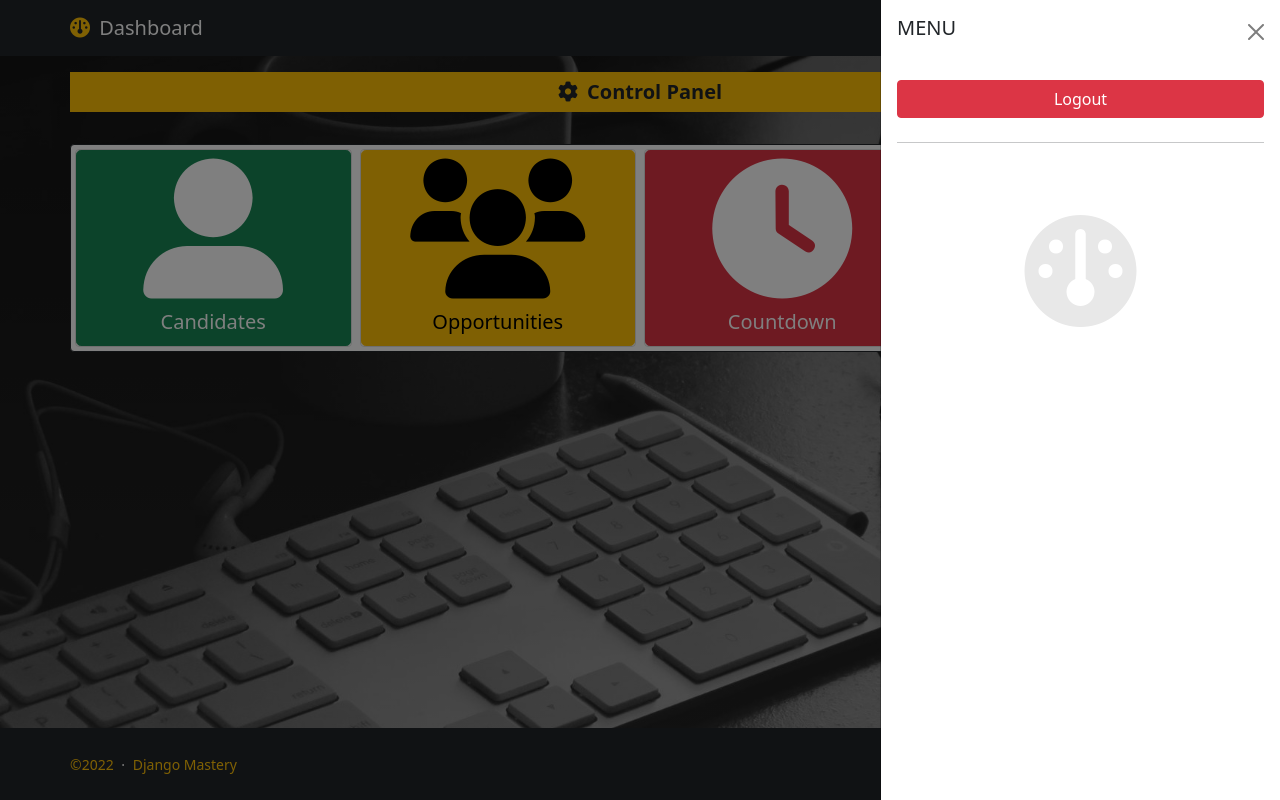
After one commit to Pythonian/django_mastery, a Django app: page /dashboard/ in a window 1280 px wide, after a click on "Menu". The commit adds this page. Run offline with Django 4.2, Linux system fonts and the light colour scheme; the visitor is signed in with stand-in values (Sample User, id 1); some libraries are stand-ins or nearby versions.

Commit message:
Logout and Login functionalities

```diff
--- a/config/settings.py
+++ b/config/settings.py
@@ -134,3 +134,9 @@ EMAIL_HOST_USER = ''
 EMAIL_HOST_PASSWORD = ''
 EMAIL_PORT = '2525'
 EMAIL_USE_TLS = True
+
+LOGIN_REDIRECT_URL = 'dashboard'
+
+LOGOUT_REDIRECT_URL = 'home'
+
+LOGIN_URL = 'login'
--- a/config/urls.py
+++ b/config/urls.py
@@ -7,6 +7,7 @@ from django.conf.urls.static import static
 
 urlpatterns = [
     path('admin/', admin.site.urls),
+    path('account/', include('django.contrib.auth.urls')),
     path('', include('human_resource.urls')),
 ]
 
--- a/human_resource/urls.py
+++ b/human_resource/urls.py
@@ -6,5 +6,6 @@ urlpatterns = [
     path('opportunities/', views.opportunities, name='opportunities'),
     path('frontend_email/', views.frontend_email, name='frontend_email'),
     path('backend_email/', views.backend_email, name='backend_email'),
+    path('dashboard/', views.dashboard, name='dashboard'),
     path('', views.home, name='home'),
 ]
--- a/human_resource/views.py
+++ b/human_resource/views.py
@@ -4,6 +4,8 @@ from django.contrib import messages
 from django.core.mail import EmailMultiAlternatives
 from django.template import loader
 from django.conf import settings
+from django.contrib.auth.decorators import login_required
+from django.views.decorators.cache import cache_control
 
 from .models import RegisteredEmail
 
@@ -77,3 +79,14 @@ def backend_email(request):
     context = {}
 
     return render(request, template_name, context)
+
+
+# Destroy session upon logout
+@cache_control(no_cache=True, must_revalidate=True, no_store=True)
+@login_required
+def dashboard(request):
+
+    template_name = 'dashboard.html'
+    context = {}
+
+    return render(request, template_name, context)
--- a/static/scripts/app.js
+++ b/static/scripts/app.js
@@ -205,3 +205,13 @@ $("input[name=age]").on("input", function() {
         this.value = this.value.replace(/^0/, "")
     }
 });
+
+// Hide/show passwordt toggle
+function togglePassword() {
+    var p = document.getElementById("id_password");
+    if (p.type === 'password') {
+        p.type = "text";
+    } else {
+        p.type = "password";
+    }
+}
--- a/static/styles/app.css
+++ b/static/styles/app.css
@@ -1,4 +1,4 @@
-body {
+.background-image {
     background-image: linear-gradient(rgba(0,0,0,0.6), rgba(0,0,0,0.3)),
                       url("/static/images/bg-image.jpg");
     background-position: center 0px;
@@ -9,7 +9,7 @@ body {
 
 #preloader {
     border: 6px solid #e5e5e5;
-    border-top-color: #ffc107;
+    border-top-color: orange;
     left: calc(50% - 32px);
     z-index: 1;
     animation: preloader 1.2s;
@@ -21,6 +21,31 @@ body {
         transform: rotate(360deg);
         opacity: 0;
     }
+}
+
+.watermark {
+    color: #e8e8e8;
+}
+
+.card-border-top {
+    border-top: 6px solid #ffc107;
+    border-radius: 10px;
+}
+
+.form-check-input:checked {
+    background-color: #ffc107;
+    border: #ffc107;
+    box-shadow: 0 0 8px rgba(250, 190, 88, 1);
+}
+
+.form-check-input {
+    border: #ffc107;
+    box-shadow: 0 0 8px rgba(250, 190, 88, 1);
+}
+
+.form-control:focus {
+    border-color: #ffc107;
+    box-shadow: none;
 }
 
 /* Sweetalert Custom Styles */
--- a/templates/base.html
+++ b/templates/base.html
@@ -12,21 +12,26 @@
     <link rel="stylesheet" href="{% static 'styles/app.css' %}">
     <title>{% block title %}{% endblock %} | Django Mastery</title>
 </head>
-<body class="d-flex flex-column h-100 vh-100">
+<body class="d-flex flex-column h-100 vh-100 background-image">
 
     <div id="preloader" class="rounded-circle position-absolute top-50 p-3"></div>
 
     <div class="flex-shrink-0">
 
         <header class="navbar navbar-expand-lg navbar-dark bg-dark">
-            <nav class="container">
+            <nav class="container px-lg-0">
                 <span class="navbar-brand text-white">
                     {% block navbrand %}
                     <i class="text-warning fas fa-cubes pe-1"></i> Django Mastery
                     {% endblock navbrand %}
                 </span>
                 <!-- Link to navigate between pages -->
-                {% block secondarynav %}{% endblock secondarynav %}
+                {% block secondarynav %}
+                <a href="#" class="text-decoration-none" title="Menu" data-bs-toggle="offcanvas" data-bs-target="#offcanvasMenu" aria-controls="offcanvasMenu">
+                    <i class="text-warning fas fa-bars"></i>
+                </a>
+                {% endblock secondarynav %}
+
             </nav>
         </header>
 
@@ -36,20 +41,46 @@
 
     </div>
 
-    <footer class="bg-dark py-4 mt-auto text-center text-lg-start">
-        <div class="container">
+    <!--=== Footer ===-->
+    <footer class="bg-dark py-4 mt-auto">
+        <div class="container px-0">
             <div class="row align-items-center justify-content-between flex-column flex-sm-row">
                 <div class="col-auto">
-                    <div class="small m-0 text-warning">&copy;{% now "Y" %} &bull; Django Mastery</div>
+                    <div class="small m-0 text-warning">
+                        &copy;{% now "Y" %}
+                        <span class="text-white mx-1">&middot;</span>
+                        Django Mastery
+                    </div>
                 </div>
                 <div class="col-auto">
                     <span class="text-white mx-1">&middot;</span>
-                    <a class="link-warning small" href="javascript:void()">Seyi Pythonian</a>
+                    <a class="link-warning small" href="/">Seyi Pythonian</a>
                     <span class="text-white mx-1">&middot;</span>
                 </div>
             </div>
         </div>
     </footer>
+
+    <!-- Offcanvas menu -->
+    <div class="offcanvas offcanvas-end" tabindex="-1" id="offcanvasMenu" aria-labelledby="offcanvasMenuLabel">
+        <div class="offcanvas-header">
+            <h5 id="offcanvasMenuLabel">MENU</h5>
+            <button type="button" class="btn-close text-reset" data-bs-dismiss="offcanvas" aria-label="Close"></button>
+        </div>
+        <div class="offcanvas-body">
+            <div class="d-grid gap-2">
+                {% block offcanvasmenu %}
+                <a href="{% url 'dashboard' %}" class="btn btn-warning">Login</a>
+                <a href="#" class="btn btn-secondary">FAQ</a>
+                <a href="#" class="btn btn-info">Support</a>
+                <hr>
+                <center>
+                    <i class="fas fa-key fa-7x watermark mt-5"></i>
+                </center>
+                {% endblock offcanvasmenu %}
+            </div>
+        </div>
+    </div>
 
     <!-- Message notifications -->
     {% if messages %}
@@ -69,6 +100,14 @@
         {% endfor %}
     {% endif %}
 
+    <!-- Login errors -->
+    {% if form.errors %}
+        <script src="{% static 'scripts/sweetalert.min.js' %}"></script>
+        <script>
+            swal("Denied!", "Enter your data correctly.", "error")
+        </script>
+    {% endif %}
+
     <!-- jQuery -->
     <script src="{% static 'scripts/jquery-3.6.0.min.js' %}"></script>
     <!-- Bootstrap JS bundle -->
--- /dev/null
+++ b/templates/dashboard.html
@@ -0,0 +1,65 @@
+{% extends "base.html" %}
+
+{% block title %}Dashboard{% endblock %}
+
+{% block navbrand %}
+<i class="text-warning fas fa-gauge pe-1"></i> Dashboard
+{% endblock navbrand %}
+
+<!-- Offcanvas menu -->
+{% block offcanvasmenu %}
+<a class="btn btn-danger" data-bs-toggle="modal" data-bs-target="#logoutModal">Logout</a>
+<hr>
+<center>
+    <i class="fas fa-gauge fa-7x watermark mt-5"></i>
+</center>
+{% endblock offcanvasmenu %}
+
+{% block content %}
+
+<div class="justify-content-center align-items-center row mb-5">
+    <h5 class="bg-warning my-3 py-2 text-center">
+        <strong><i class="fas fa-cog pe-1"></i> Control Panel</strong>
+    </h5>
+    <div class="border-dark card mt-3">
+        <div class="row">
+            <div class="col-xl-3 col-sm-6 p-1">
+                <div class="card bg-transparent">
+                    <button class="btn btn-success btn-lg">
+                        <i class="fas fa-user-alt fa-7x mb-2"></i>
+                        <span class="d-block">Candidates</span>
+                    </button>
+                </div>
+            </div>
+            <div class="col-xl-3 col-sm-6 p-1">
+                <div class="card bg-transparent">
+                    <button class="btn btn-warning btn-lg">
+                        <i class="fas fa-users fa-7x mb-2"></i>
+                        <span class="d-block">Opportunities</span>
+                    </button>
+                </div>
+            </div>
+            <div class="col-xl-3 col-sm-6 p-1">
+                <div class="card bg-transparent">
+                    <button class="btn btn-danger btn-lg">
+                        <i class="fas fa-clock fa-7x mb-2"></i>
+                        <span class="d-block">Countdown</span>
+                    </button>
+                </div>
+            </div>
+            <div class="col-xl-3 col-sm-6 p-1">
+                <div class="card bg-transparent">
+                    <button class="btn btn-primary btn-lg">
+                        <i class="fas fa-file-alt fa-7x mb-2"></i>
+                        <span class="d-block">Notepad</span>
+                    </button>
+                </div>
+            </div>
+        </div>
+    </div>
+</div>
+
+<!--=== Modals ===-->
+{% include "modals/logout_confirm.html" %}
+
+{% endblock content %}
--- a/templates/home.html
+++ b/templates/home.html
@@ -1,12 +1,6 @@
 {% extends 'base.html' %}
 
 {% block title %}Home{% endblock %}
-
-{% block secondarynav %}
-<a href="" class="text-decoration-none" title="Menu">
-    <i class="text-warning fas fa-bars"></i>
-</a>
-{% endblock secondarynav %}
 
 <!-- Page content -->
 {% block content %}
--- a/templates/modals/backend.html
+++ b/templates/modals/backend.html
@@ -1,4 +1,4 @@
-{% extends "modals/base.html" %}
+{% extends "modals/base_modal_form.html" %}
 
 <!-- Modal ID-->
 {% block modal-id %}id="backendModal"{% endblock modal-id %}
--- /dev/null
+++ b/templates/modals/base_modal_confirmation.html
@@ -0,0 +1,16 @@
+<div class="modal fade" {% block modal-id %}{% endblock modal-id %} tabindex="-1" aria-labelledby="modalConfirmLabel" aria-hidden="true">
+    <div class="modal-dialog">
+        <div class="modal-content">
+            <div class="modal-header">
+                <h5 class="modal-title" id="modalConfirmLabel">{% block modal-title %}{% endblock modal-title %}</h5>
+                <button type="button" class="btn-close" data-bs-dismiss="modal" aria-label="Close"></button>
+            </div>
+            <div class="modal-body text-center">
+                {% block modal-body %}{% endblock modal-body %}
+            </div>
+            <div class="modal-footer">
+                {% block modal-btn-action %}{% endblock modal-btn-action %}
+            </div>
+        </div>
+    </div>
+</div>
--- a/templates/modals/frontend.html
+++ b/templates/modals/frontend_modal_form.html
@@ -1,4 +1,4 @@
-{% extends "modals/base.html" %}
+{% extends "modals/base_modal_form.html" %}
 
 <!-- Modal ID-->
 {% block modal-id %}id="frontendModal"{% endblock modal-id %}
--- /dev/null
+++ b/templates/modals/logout_confirm.html
@@ -0,0 +1,16 @@
+{% extends "modals/base_modal_confirmation.html" %}
+
+{% block modal-id %}id="logoutModal"{% endblock modal-id %}
+
+{% block modal-title %}<i class="fas fa-door-closed pe-1"></i> Logout{% endblock modal-title %}
+
+{% block modal-body %}
+<span class="text-danger"><i class="fas fa-door-open fa-3x"></i></span>
+<div class="text-danger mt-4 py-3">
+    Are you sure you want to exit the system?
+</div>
+{% endblock modal-body %}
+
+{% block modal-btn-action %}
+<a href="{% url 'logout' %}" class="btn btn-outline-danger btn-sm">Logout</a>
+{% endblock modal-btn-action %}
```
Also changed, not shown: templates/opportunities.html (+1 -8 lines), templates/registration/login.html (added, +52 -0 lines), templates/modals/base_modal_form.html (renamed from templates/modals/base.html). Lines whose indentation alone changed are shown as unchanged.
